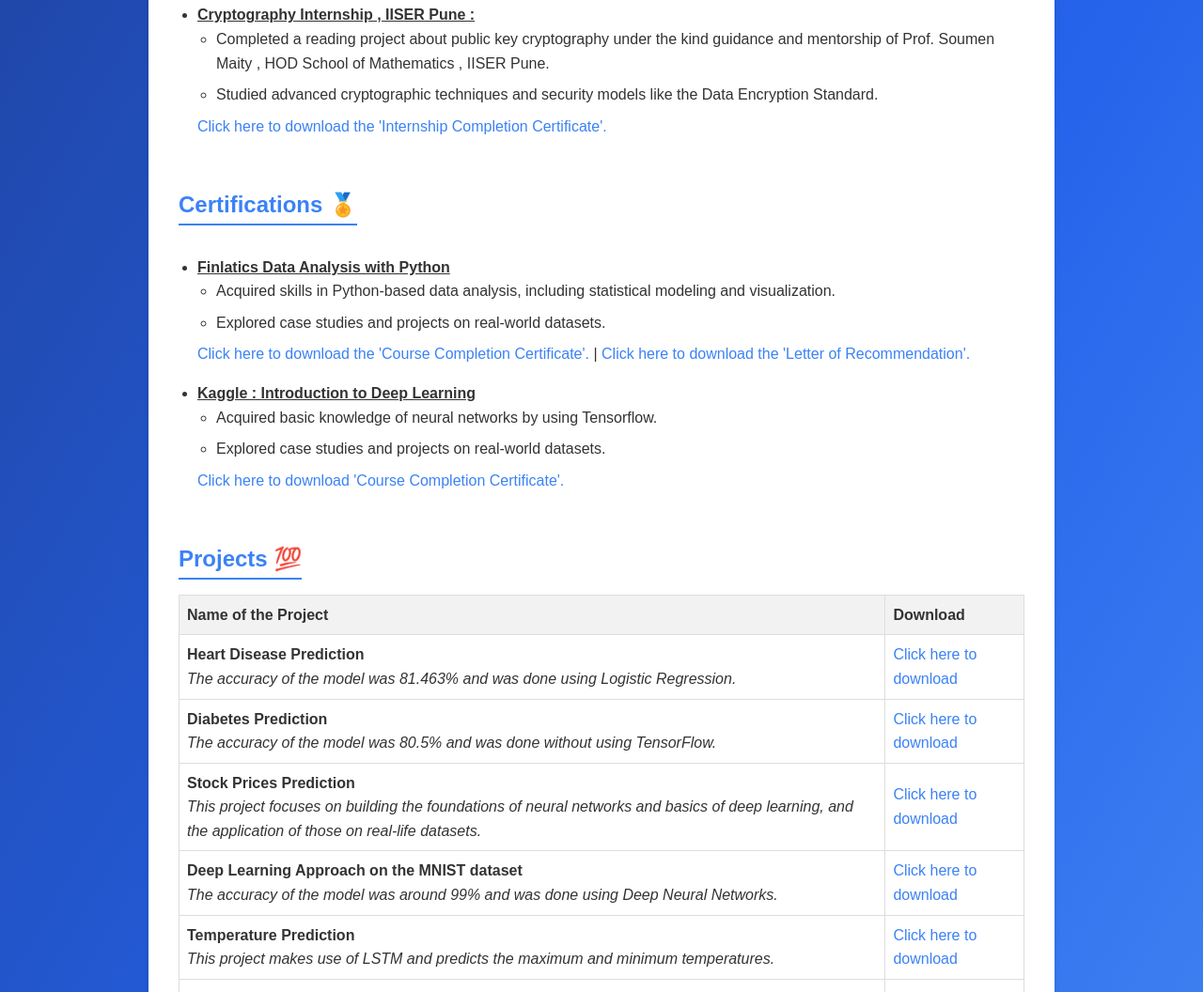
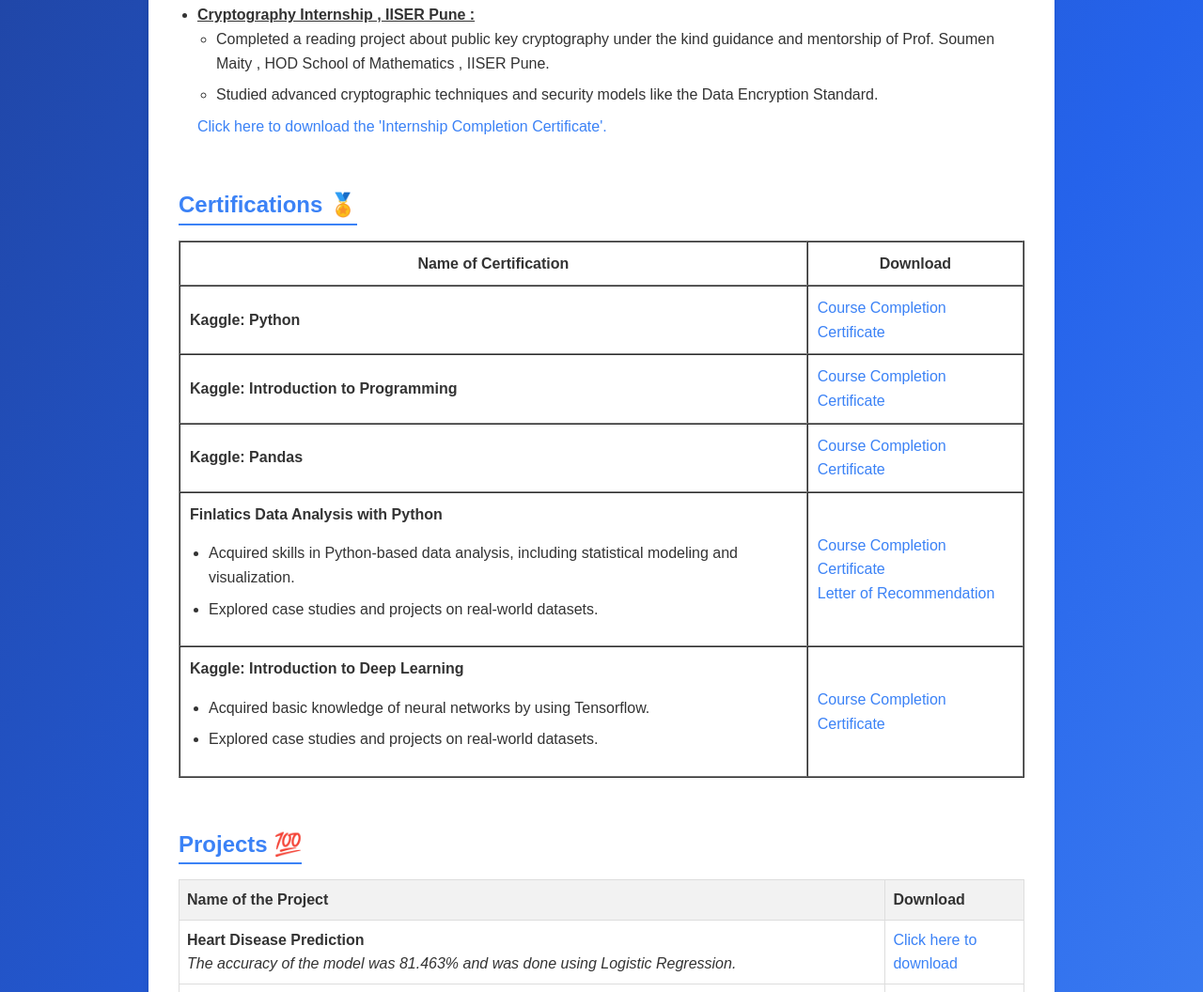
Before and after one commit to Maitreya-07082005/maitreyaganu.github.io, a plain HTML site: page index.html in a window 1280 px wide. Shown: the part 986-2042 px from the top of the page at 94% size. Drawn offline with Linux system fonts and the light colour scheme.

Commit message:
Update index.html

```diff
--- a/index.html
+++ b/index.html
@@ -188,29 +188,56 @@
                 </li>
             </ul>
         </section>
-        <section>
-            <h2>Certifications 🏅</h2>
-            <ul>
-                <li><strong><u>Finlatics Data Analysis with Python</u></strong>
+       <section>
+    <h2>Certifications 🏅</h2>
+    <table border="1" cellpadding="10" cellspacing="0">
+        <thead>
+            <tr>
+                <th>Name of Certification</th>
+                <th>Download</th>
+            </tr>
+        </thead>
+        <tbody>
+            <tr>
+                <td><strong>Kaggle: Python</strong></td>
+                <td><a href="Maitreya Ganu - Python.pdf" download>Course Completion Certificate</a></td>
+            </tr>
+            <tr>
+                <td><strong>Kaggle: Introduction to Programming</strong></td>
+                <td><a href="Maitreya Ganu - Intro to Programming.pdf" download>Course Completion Certificate</a></td>
+            </tr>
+            <tr>
+                <td><strong>Kaggle: Pandas</strong></td>
+                <td><a href="Maitreya Ganu - Pandas.pdf" download>Course Completion Certificate</a></td>
+            </tr>
+            <tr>
+                <td><strong>Finlatics Data Analysis with Python</strong>
                     <ul>
                         <li>Acquired skills in Python-based data analysis, including statistical modeling and visualization.</li>
                         <li>Explored case studies and projects on real-world datasets.</li>
                     </ul>
-                    <a href="certificate.pdf" download>Click here to download the 'Course Completion Certificate'. </a> |
-                    <a href="LoR.pdf" download>Click here to download the 'Letter of Recommendation'. </a>
-                </li>
-            </ul>
-             <ul>
-                <li><strong><u>Kaggle : Introduction to Deep Learning</u></strong>
+                </td>
+                <td>
+                    <a href="certificate.pdf" download>Course Completion Certificate</a> <br>
+                    <a href="LoR.pdf" download>Letter of Recommendation</a>
+                </td>
+            </tr>
+            <tr>
+                <td><strong>Kaggle: Introduction to Deep Learning</strong>
                     <ul>
                         <li>Acquired basic knowledge of neural networks by using Tensorflow.</li>
                         <li>Explored case studies and projects on real-world datasets.</li>
                     </ul>
-                    <a href="Maitreya Ganu - Intro to Deep Learning.pdf" download>Click here to download 'Course Completion Certificate'.</a>
+                </td>
+                <td>
+                    <a href="Maitreya Ganu - Intro to Deep Learning.pdf" download>Course Completion Certificate</a>
+                </td>
+            </tr>
+        </tbody>
+    </table>
+</section>
 
-                </li>
-            </ul>
-        </section>
+
 <section>
     <h2>Projects 💯</h2>
     <table style="width: 100%; border-collapse: collapse; text-align: left;">
```
